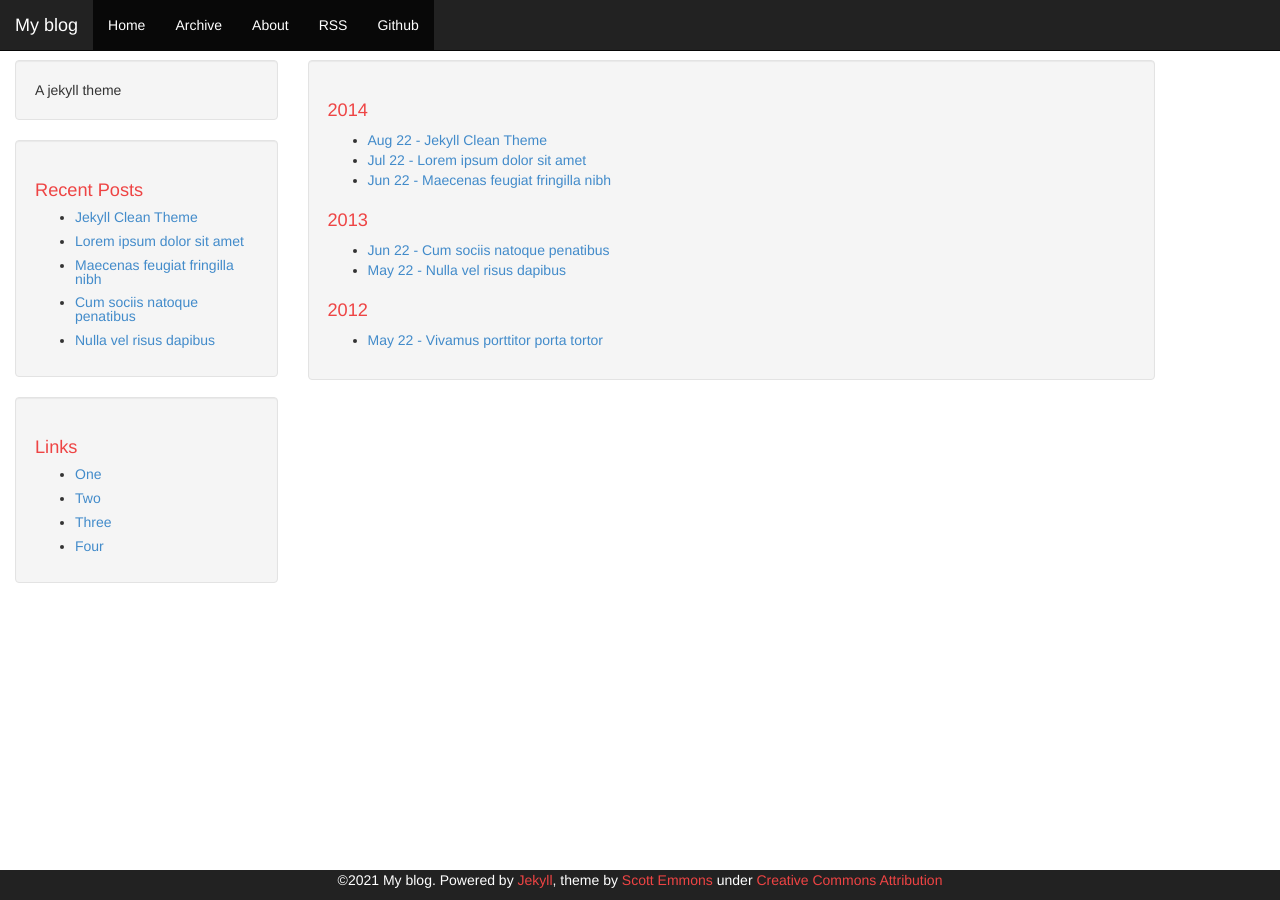
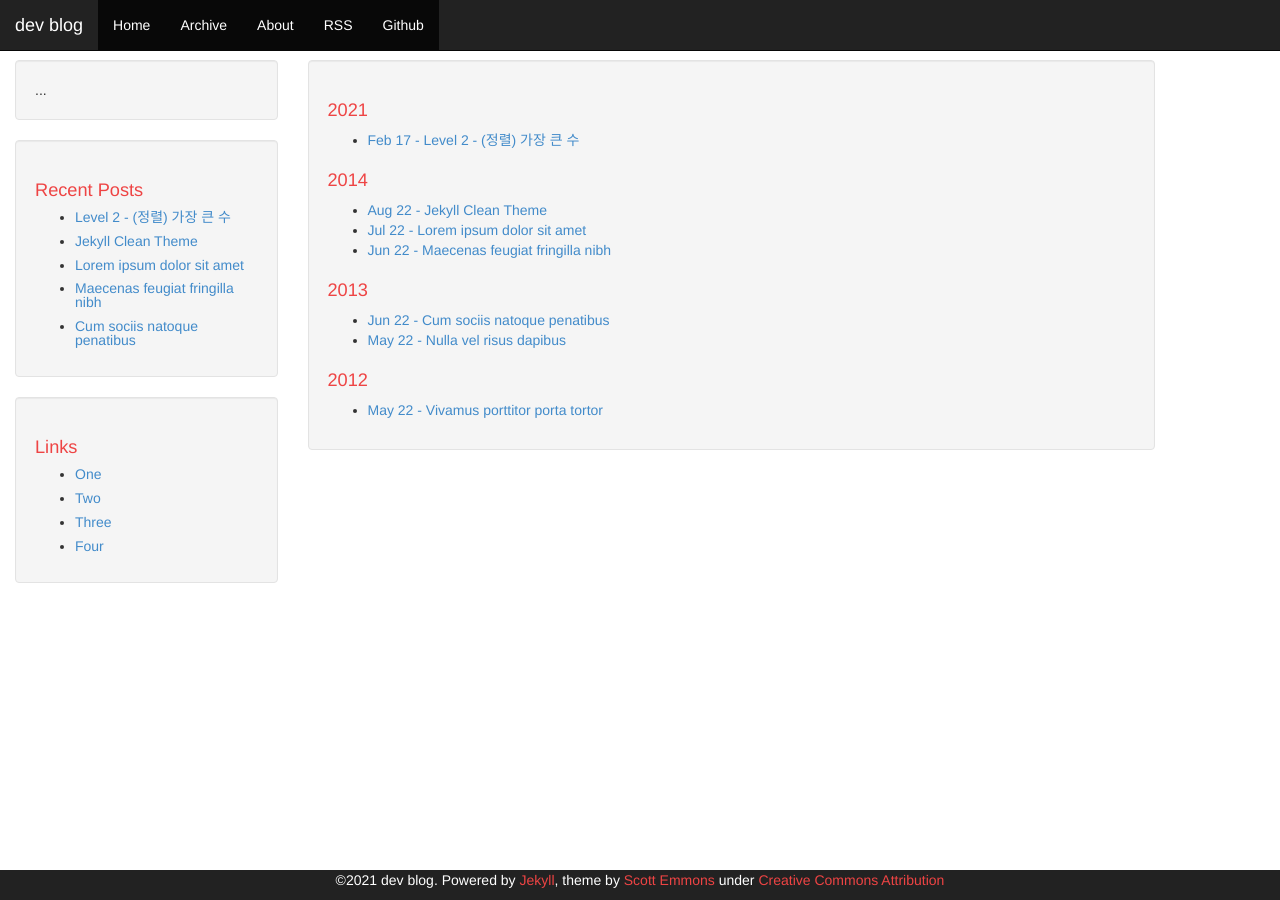
Before and after one commit to onedol1128/onedol1128.github.io, a Jekyll site: the page built from archive.html, in a window 1280 px wide. Built offline with Jekyll 4.4.1, drawn with Linux system fonts in a browser that asks for light colours.

Commit message:
add page - sort - make the big integer

````diff
--- a/_config.yml
+++ b/_config.yml
@@ -1,7 +1,7 @@
 # Jekyll configuration
 
-name: My blog
-description: A jekyll theme
+name: dev blog
+description: ...
 
 # url is currently only used only for the RSS feed in feed.xml
 url: https://scotte.github.io/jekyll-clean
--- /dev/null
+++ b/_posts/programmers/sort/2021-02-17-Make-the-big-integer.md
@@ -0,0 +1,62 @@
+---
+layout: post
+title: "Level 2 - (정렬) 가장 큰 수"
+date: 2021-02-17
+comments: true
+---
+
+* 링크 테스트 [프로그래머스](https://programmers.co.kr).
+
+글자 테스트
+
+제목 테스트
+==========
+이것은 **볼드인가?** 흠
+
+```
+이건 텍스트 박스?
+$ git fetch upstream
+```
+
+신텍스 하이라이트 테스트
+======================
+
+파이썬 테스트1
+```
+```python
+import random
+
+# zzz
+roll = random.randint(1, 20)
+``` #REMOVE
+```
+
+파이썬 테스트2
+```python
+import random
+
+# zzz
+roll = random.randint(1, 20)
+```
+
+C++도 되려나?
+```
+```c++
+#include <iostream>
+
+int main() {
+    cout << "hello world!" << endl;
+    return 0;
+}
+``` #REMOVE
+```
+
+C++ 2
+```c++
+#include <iostream>
+
+int main() {
+    cout << "hello world!" << endl;
+    return 0;
+}
+```
````
